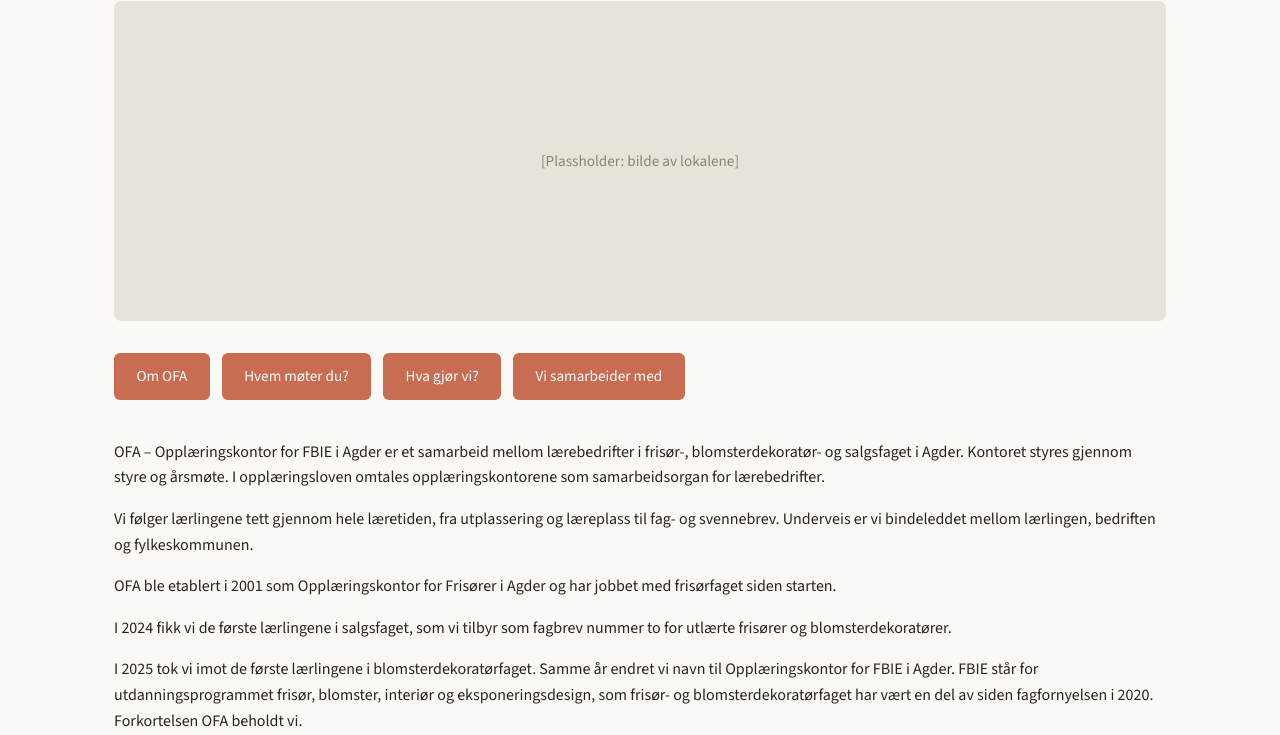
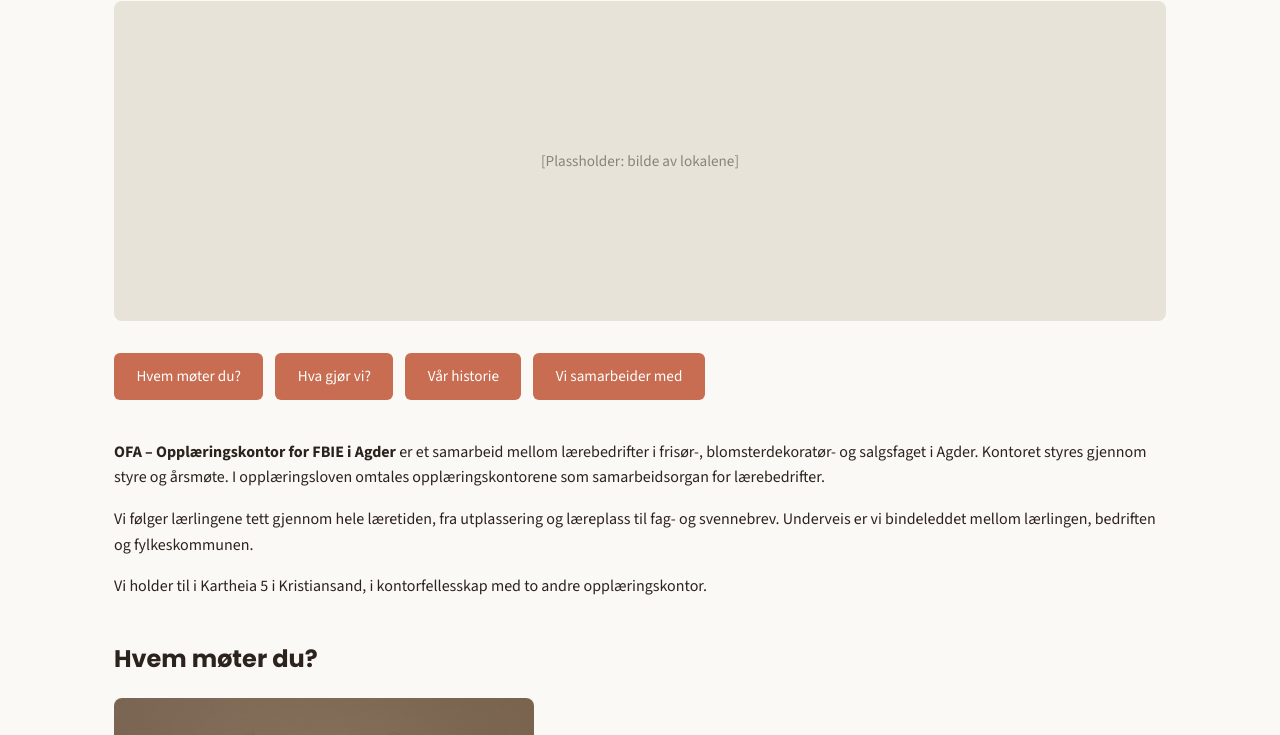
Before and after one commit to OFAAgder/ofa-nettside, a plain HTML site: page om-ofa.html in a window 1280 px wide. Shown: the part 182-917 px from the top of the page. Drawn offline with Linux system fonts and the light colour scheme.

Commit message:
Legg til egen historie-del på om-ofa.html, forenkle innledningen
Co-Authored-By: Claude Sonnet 5 <noreply@anthropic.com>

```diff
--- a/om-ofa.html
+++ b/om-ofa.html
@@ -36,19 +36,16 @@
       <h1>Om OFA</h1>
       <div class="hero-image-placeholder">[Plassholder: bilde av lokalene]</div>
       <p class="snarveier">
-        <a href="#om-ofa-tekst" class="btn">Om OFA</a>
         <a href="#hvem-moter-du" class="btn">Hvem møter du?</a>
         <a href="#hva-gjor-vi" class="btn">Hva gjør vi?</a>
+        <a href="#var-historie" class="btn">Vår historie</a>
         <a href="#vi-samarbeider-med" class="btn">Vi samarbeider med</a>
       </p>
     </section>
 
-    <section id="om-ofa-tekst">
-      <p>OFA – Opplæringskontor for FBIE i Agder er et samarbeid mellom lærebedrifter i frisør-, blomsterdekoratør- og salgsfaget i Agder. Kontoret styres gjennom styre og årsmøte. I opplæringsloven omtales opplæringskontorene som samarbeidsorgan for lærebedrifter.</p>
+    <section>
+      <p><strong>OFA – Opplæringskontor for FBIE i Agder</strong> er et samarbeid mellom lærebedrifter i frisør-, blomsterdekoratør- og salgsfaget i Agder. Kontoret styres gjennom styre og årsmøte. I opplæringsloven omtales opplæringskontorene som samarbeidsorgan for lærebedrifter.</p>
       <p>Vi følger lærlingene tett gjennom hele læretiden, fra utplassering og læreplass til fag- og svennebrev. Underveis er vi bindeleddet mellom lærlingen, bedriften og fylkeskommunen.</p>
-      <p>OFA ble etablert i 2001 som Opplæringskontor for Frisører i Agder og har jobbet med frisørfaget siden starten.</p>
-      <p>I 2024 fikk vi de første lærlingene i salgsfaget, som vi tilbyr som fagbrev nummer to for utlærte frisører og blomsterdekoratører.</p>
-      <p>I 2025 tok vi imot de første lærlingene i blomsterdekoratørfaget. Samme år endret vi navn til Opplæringskontor for FBIE i Agder. FBIE står for utdanningsprogrammet frisør, blomster, interiør og eksponeringsdesign, som frisør- og blomsterdekoratørfaget har vært en del av siden fagfornyelsen i 2020. Forkortelsen OFA beholdt vi.</p>
       <p>Vi holder til i Kartheia 5 i Kristiansand, i kontorfellesskap med to andre opplæringskontor.</p>
     </section>
 
@@ -82,6 +79,15 @@
           <p>Vi hjelper bedriftene med å planlegge og dokumentere opplæringen, slik at lærlingen kommer gjennom hele læreplanen. Vi tilbyr også kurs for faglige ledere og instruktører.</p>
         </div>
       </div>
+    </section>
+
+    <section id="var-historie">
+      <h2>Vår historie</h2>
+      <ul role="list">
+        <li><strong>2001</strong> OFA ble etablert som Opplæringskontor for Frisører i Agder og har jobbet med frisørfaget siden starten.</li>
+        <li><strong>2024</strong> Vi fikk de første lærlingene i salgsfaget, som vi tilbyr som fagbrev nummer to for utlærte frisører og blomsterdekoratører.</li>
+        <li><strong>2025</strong> Vi tok imot de første lærlingene i blomsterdekoratørfaget. Samme år endret vi navn til Opplæringskontor for FBIE i Agder. FBIE står for utdanningsprogrammet frisør, blomster, interiør og eksponeringsdesign, som frisør- og blomsterdekoratørfaget har vært en del av siden fagfornyelsen i 2020. Forkortelsen OFA beholdt vi.</li>
+      </ul>
     </section>
 
     <section id="vi-samarbeider-med">
```
Also changed, not shown: 1 other file.
